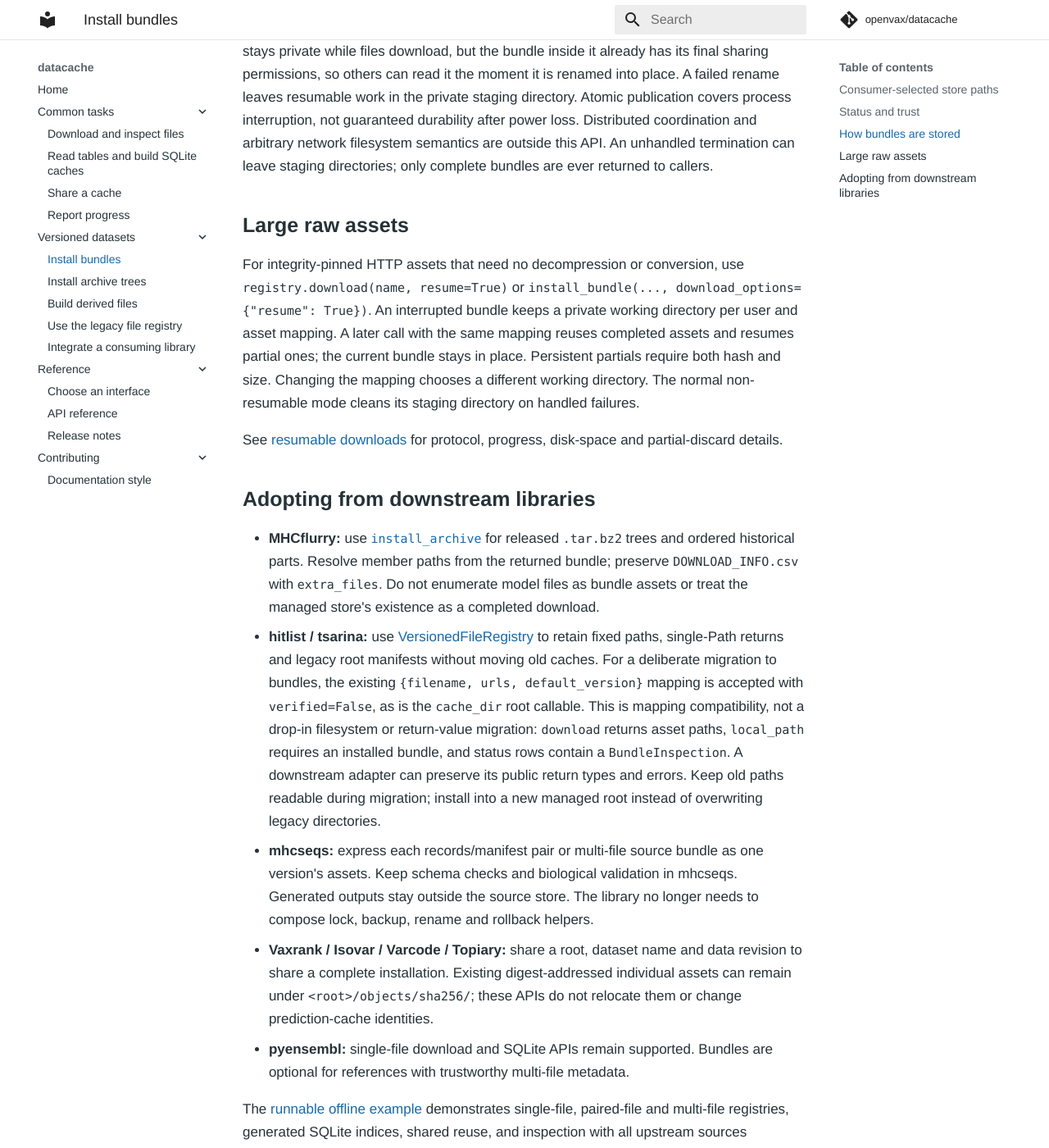
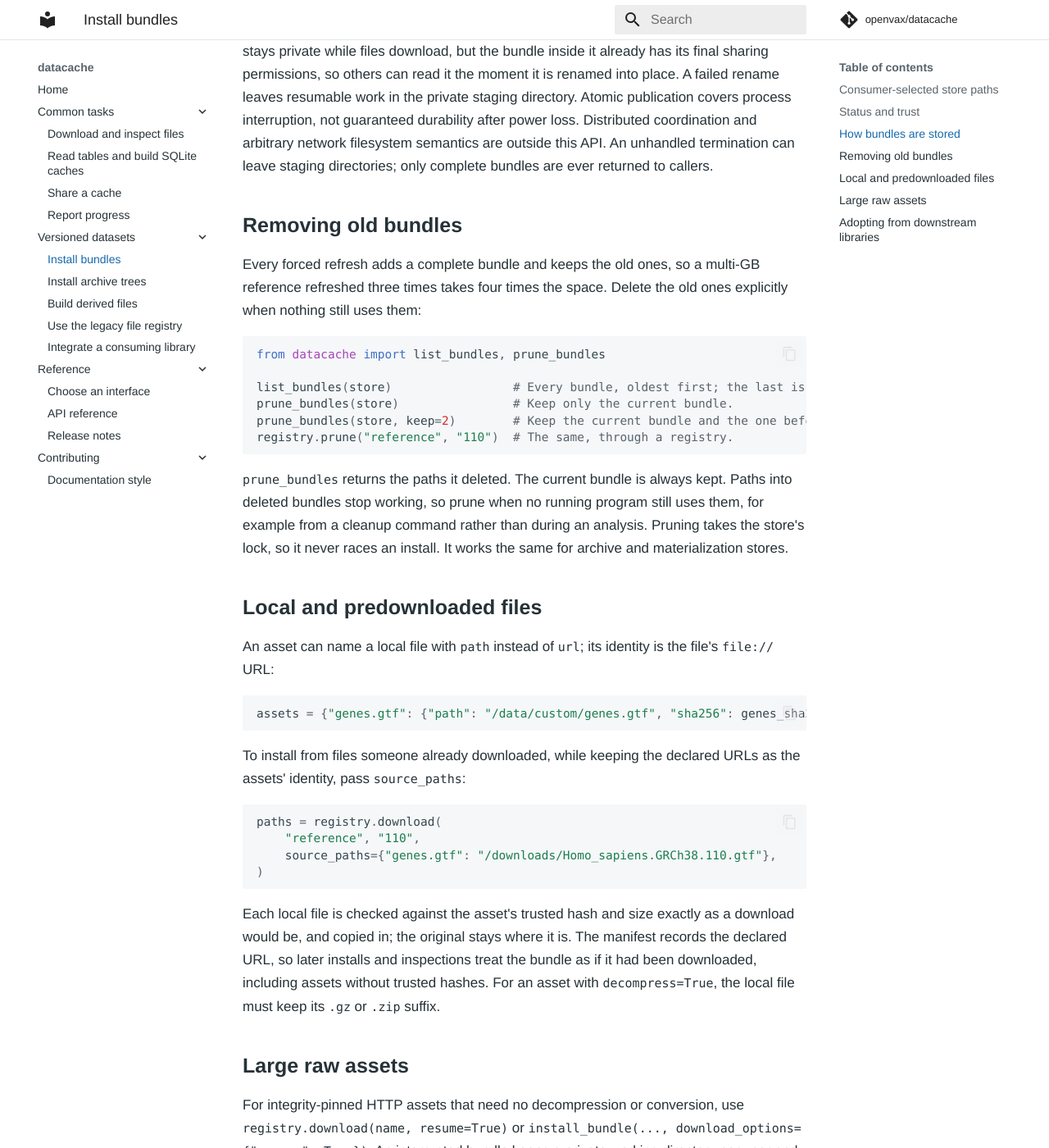
Before and after one commit to openvax/datacache, an MkDocs documentation site: the page built from docs/bundles.md, in a window 1280 px wide and 1400 px high, scrolled down 4503 px. Shown: the whole window at 82% size. Built offline with MkDocs 1.6.1 and Material for MkDocs 9.7.7, drawn with Linux system fonts in a browser that asks for light colours; comment, search, counter and statistics services are not loaded; some of the changed text lies outside the part shown.

Commit message:
Prune and list bundles; install bundles from local files (1.23.0)
- prune_bundles(destination, keep=1) deletes all but the newest bundles
  of any bundle, archive or materialization store, under the store's
  lock; list_bundles lists them oldest first. Both registries gain
  prune(name, version, keep=1). Closes #91.
- Bundle assets accept path in place of url, identified by its file://
  URL. install_bundle and VersionedDatasetRegistry.download take
  source_paths to read named assets from predownloaded files while the
  manifest keeps the declared URL, so later installs reuse the bundle as
  if it had been downloaded. Closes #94.
- Design notes for caller-declared source identity (#92) and shared
  storage across consumers (#95) in docs/design/.

Claude-Session: https://claude.ai/code/session_01Pic7GGifYLP45oZkdYihge

````diff
--- a/datacache/__init__.py
+++ b/datacache/__init__.py
@@ -35,6 +35,7 @@ from .common import (
 from .cache import Cache
 from .resume import discard_partial
 from .bundles import BundleInspection, VersionedDatasetRegistry, inspect_bundle, install_bundle
+from .bundle_store import list_bundles, prune_bundles
 from .archives import (
     ArchiveInspection, VersionedArchiveRegistry, inspect_archive, install_archive)
 from .file_registry import VersionedFileRegistry
@@ -56,6 +57,8 @@ __all__ = [
     'VersionedFileRegistry',
     'inspect_bundle',
     'install_bundle',
+    'list_bundles',
+    'prune_bundles',
     'inspect_archive',
     'install_archive',
     'expected_path',
--- a/datacache/version.py
+++ b/datacache/version.py
@@ -1 +1 @@
-__version__ = "1.22.0"
+__version__ = "1.23.0"
--- a/docs/bundles.md
+++ b/docs/bundles.md
@@ -185,9 +185,10 @@ locks or write permission. Installs into one store take turns, using a lock
 file beside the store.
 
 Old bundles are kept, so paths returned by one install keep working after later
-installs. Forced refreshes therefore use more disk space; DataCache never deletes
-bundles itself. Never modify files in a bundle. Resolve paths once for a
-multi-file operation: a later lookup can return a newer bundle.
+installs. Forced refreshes therefore use more disk space until you
+[remove old bundles](#removing-old-bundles); DataCache never deletes them on its
+own. Never modify files in a bundle. Resolve paths once for a multi-file
+operation: a later lookup can return a newer bundle.
 
 Installation works on local filesystems with atomic sibling renames, on Linux,
 macOS and Windows; resumable downloads (`resume=True`) need POSIX. Shared caches use normal umask-derived
@@ -200,6 +201,53 @@ process interruption, not guaranteed durability after power loss. Distributed
 coordination and arbitrary network filesystem semantics are outside this API.
 An unhandled termination can leave staging directories; only complete bundles
 are ever returned to callers.
+
+## Removing old bundles
+
+Every forced refresh adds a complete bundle and keeps the old ones, so a
+multi-GB reference refreshed three times takes four times the space. Delete the
+old ones explicitly when nothing still uses them:
+
+```python
+from datacache import list_bundles, prune_bundles
+
+list_bundles(store)                 # Every bundle, oldest first; the last is current.
+prune_bundles(store)                # Keep only the current bundle.
+prune_bundles(store, keep=2)        # Keep the current bundle and the one before it.
+registry.prune("reference", "110")  # The same, through a registry.
+```
+
+`prune_bundles` returns the paths it deleted. The current bundle is always
+kept. Paths into deleted bundles stop working, so prune when no running program
+still uses them, for example from a cleanup command rather than during an
+analysis. Pruning takes the store's lock, so it never races an install. It works
+the same for archive and materialization stores.
+
+## Local and predownloaded files
+
+An asset can name a local file with `path` instead of `url`; its identity is the
+file's `file://` URL:
+
+```python
+assets = {"genes.gtf": {"path": "/data/custom/genes.gtf", "sha256": genes_sha256, "size": genes_size}}
+```
+
+To install from files someone already downloaded, while keeping the declared
+URLs as the assets' identity, pass `source_paths`:
+
+```python
+paths = registry.download(
+    "reference", "110",
+    source_paths={"genes.gtf": "/downloads/Homo_sapiens.GRCh38.110.gtf"},
+)
+```
+
+Each local file is checked against the asset's trusted hash and size exactly as
+a download would be, and copied in; the original stays where it is. The
+manifest records the declared URL, so later installs and inspections treat the
+bundle as if it had been downloaded, including assets without trusted hashes.
+For an asset with `decompress=True`, the local file must keep its `.gz` or
+`.zip` suffix.
 
 ## Large raw assets
 
````
Also changed, not shown: CHANGELOG.md (+13 -0 lines), docs/api.md (+36 -5 lines), docs/archives.md (+3 -2 lines), docs/design/shared-storage.md (added, +46 -0 lines), docs/design/source-identity.md (added, +51 -0 lines), docs/materialization.md (+3 -1 lines), 5 other files.
